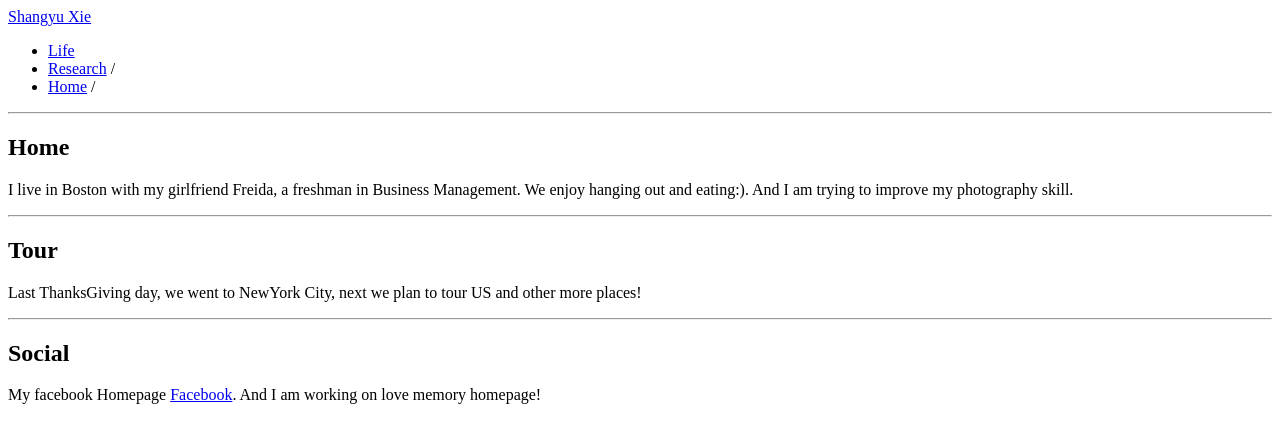
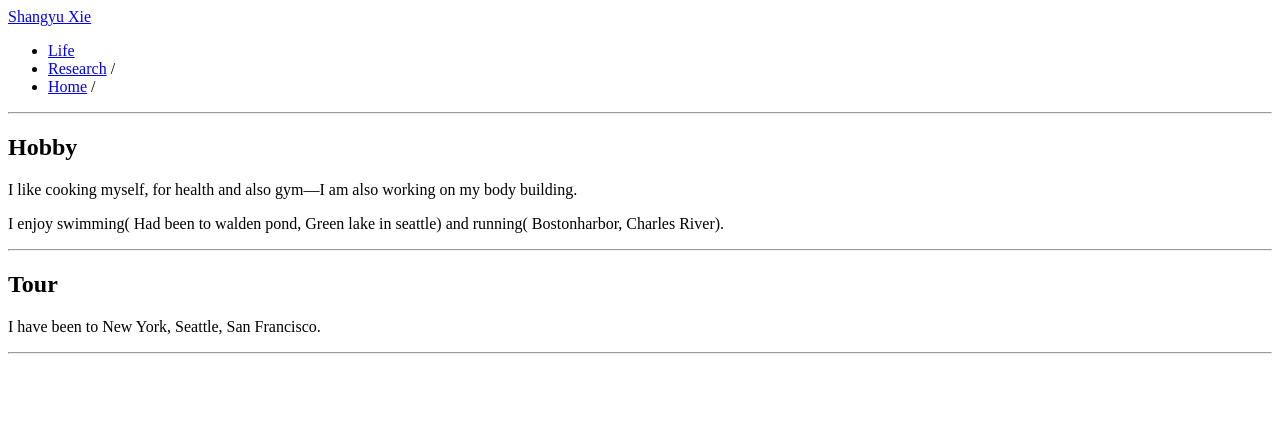
Before and after one commit to songwellxie/songwellxie.github.io, a Jekyll site: the page built from life.md, in a window 1280 px wide. Shown: the top 443 px of the page. Built offline with Jekyll 4.4.1, drawn with Linux system fonts in a browser that asks for light colours; our own code applies the rules of GitHub Pages for plain Markdown files.

Commit message:
Update life.md

```diff
--- a/life.md
+++ b/life.md
@@ -2,19 +2,16 @@
 layout: default
 ---
 
-## Home
+## Hobby
 
-I live in Boston with my girlfriend Freida, a freshman in Business Management. We enjoy hanging out and eating:). And I am trying to improve my photography skill.
+I like cooking myself, for health and also gym---I am also working on my body building.
+
+I enjoy swimming( Had been to walden pond, Green lake in seattle) and running( Bostonharbor, Charles River).
 
 ---
 
 ## Tour
 
-Last ThanksGiving day, we went to NewYork City, next we plan to tour US and other more places!
+I have been to New York, Seattle, San Francisco.
 
 ---
-
-## Social
-
-My facebook Homepage [Facebook](https://www.facebook.com/).
-And I am working on love memory homepage!
```
